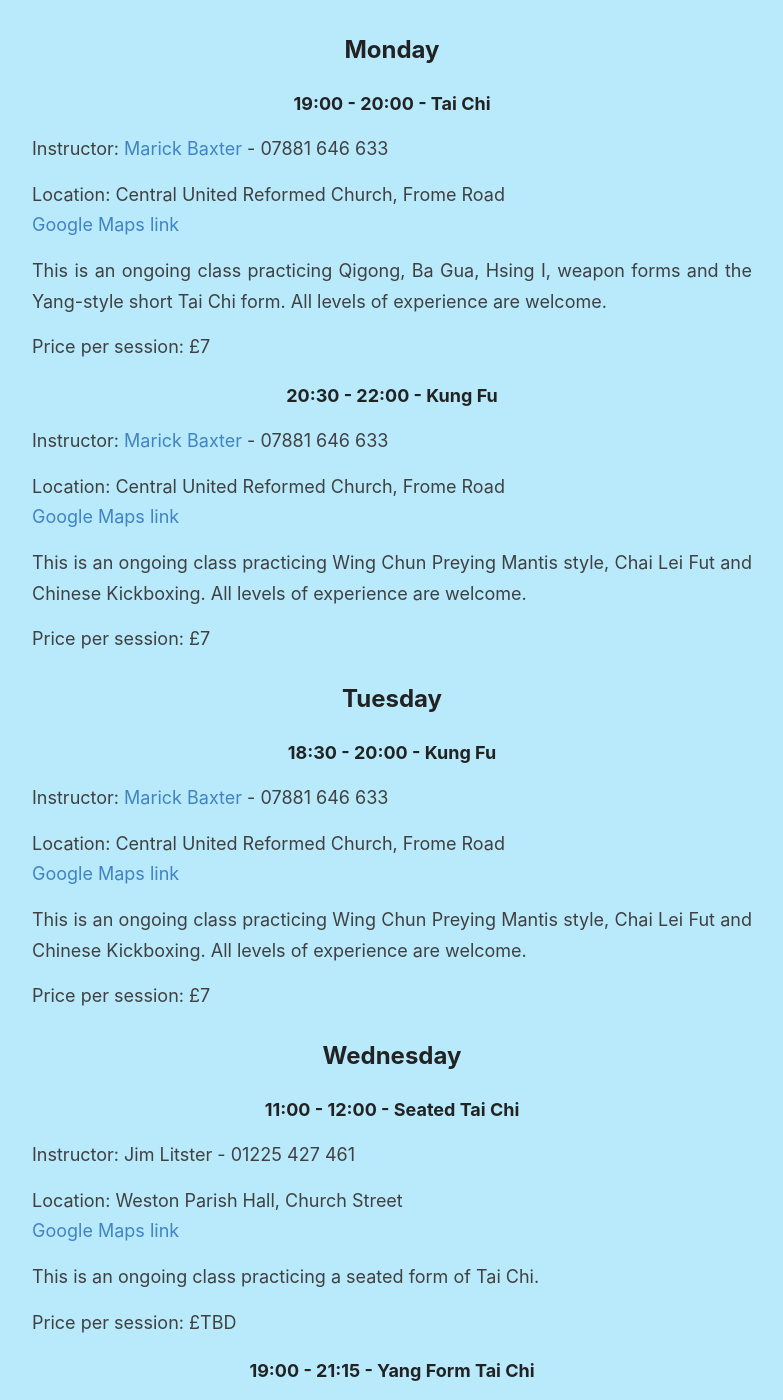
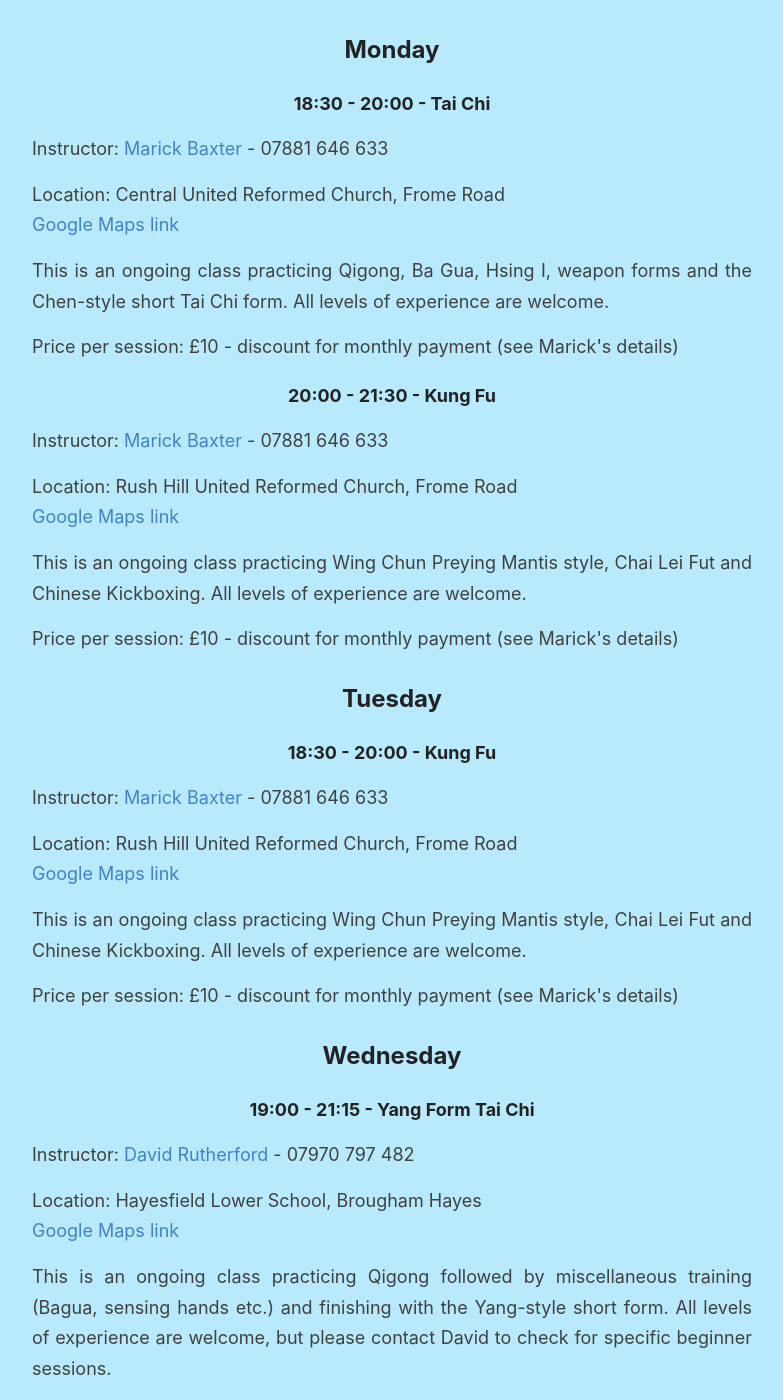
Before and after one commit to xanthipe/wutan-bath, a Jekyll site: the page built from _pages/classes.md, in a window 1280 px wide and 1400 px high, scrolled down 371 px. Shown: the whole window, without its empty margins (248-1031 px from the left). Built offline with Jekyll 4.4.1, drawn with Linux system fonts in a browser that asks for light colours.

Commit message:
Updates Marick's prices, removes Jim

```diff
--- a/_data/classes.yml
+++ b/_data/classes.yml
@@ -1,44 +1,36 @@
 - name: Monday
   classes:
   - name: Tai Chi
-    start: '19:00'
+    start: '18:30'
     end: '20:00'
     instructor: marick
     location: 'Central United Reformed Church, Frome Road'
     map_link: nyw3JWx1VNhMAH2z5
     description: This is an ongoing class practicing Qigong, Ba Gua, Hsing I, weapon forms
-        and the Yang-style short Tai Chi form. All levels of experience are welcome.
-    price: £7
+        and the Chen-style short Tai Chi form. All levels of experience are welcome.
+    price: £10 - discount for monthly payment (see Marick's details)
   - name: Kung Fu
-    start: '20:30'
-    end: '22:00'
+    start: '20:00'
+    end: '21:30'
     instructor: marick
-    location: 'Central United Reformed Church, Frome Road'
+    location: 'Rush Hill United Reformed Church, Frome Road'
     map_link: nyw3JWx1VNhMAH2z5
     description: This is an ongoing class practicing Wing Chun Preying Mantis style,
         Chai Lei Fut and Chinese Kickboxing. All levels of experience are welcome.
-    price: £7
+    price: £10 - discount for monthly payment (see Marick's details)
 - name: Tuesday
   classes:
   - name: Kung Fu
     start: '18:30'
     end: '20:00'
     instructor: marick
-    location: 'Central United Reformed Church, Frome Road'
+    location: 'Rush Hill United Reformed Church, Frome Road'
     map_link: nyw3JWx1VNhMAH2z5
     description: This is an ongoing class practicing Wing Chun Preying Mantis style,
         Chai Lei Fut and Chinese Kickboxing. All levels of experience are welcome.
-    price: £7
+    price: £10 - discount for monthly payment (see Marick's details)
 - name: Wednesday
   classes:
-  - name: Seated Tai Chi
-    start: '11:00'
-    end: '12:00'
-    instructor: jim
-    location: 'Weston Parish Hall, Church Street'
-    map_link: 1EsCpCo8CtR2
-    description: This is an ongoing class practicing a seated form of Tai Chi.
-    price: £TBD
   - name: Yang Form Tai Chi
     start: '19:00'
     end: '21:15'
```
